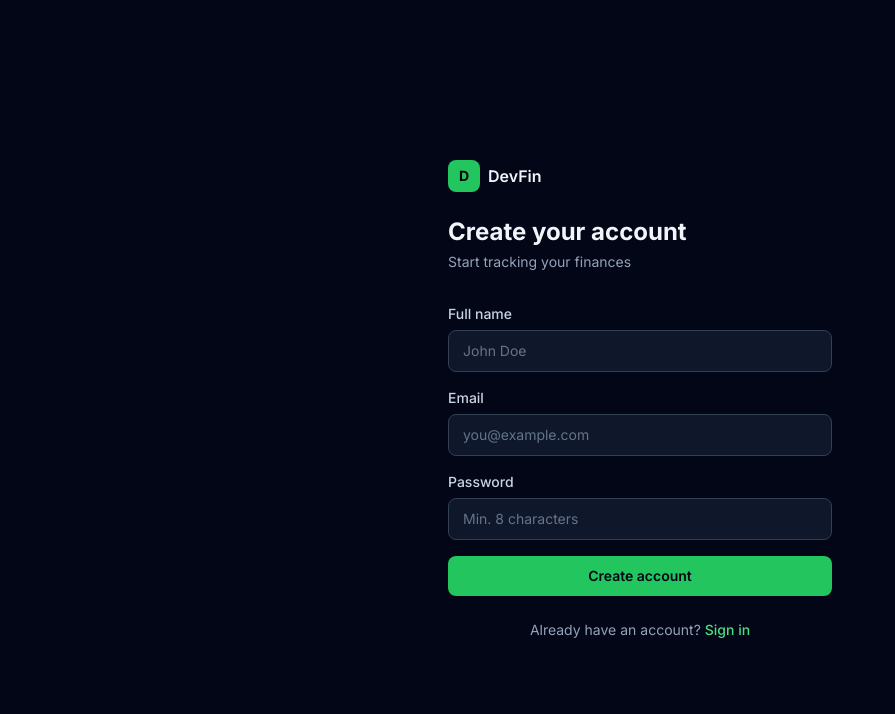
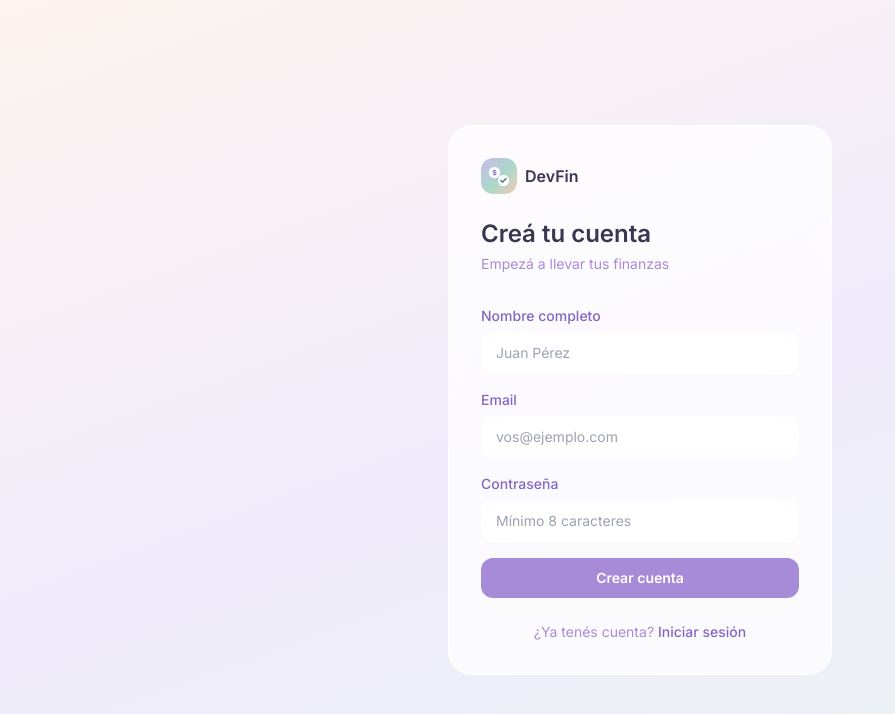
Before and after one commit to facumangione/devfin, a React (Vite) app in the folder client/: page /register in a window 1280 px wide. Shown: the top 714 px of the page, without its empty margins (0-895 px from the left). Built offline with nearby package versions, Linux system fonts and the light colour scheme; no server answers.

Commit message:
feat: redesign login and register pages with pastel glass theme

```diff
--- a/client/src/pages/auth/LoginPage.tsx
+++ b/client/src/pages/auth/LoginPage.tsx
@@ -1,13 +1,14 @@
-import { useState } from 'react'
+import { useState, useEffect } from 'react'
 import { Link, useNavigate } from 'react-router-dom'
 import { useForm } from 'react-hook-form'
 import { zodResolver } from '@hookform/resolvers/zod'
 import { z } from 'zod'
 import { useAuthStore } from '../../store/auth.store'
+import { useThemeStore } from '../../store/theme.store'
 
 const schema = z.object({
-  email: z.string().email('Enter a valid email'),
-  password: z.string().min(1, 'Password is required'),
+  email: z.string().email('Ingresá un email válido'),
+  password: z.string().min(1, 'La contraseña es obligatoria'),
 })
 
 type FormData = z.infer<typeof schema>
@@ -15,7 +16,12 @@ type FormData = z.infer<typeof schema>
 export default function LoginPage() {
   const navigate = useNavigate()
   const { login, isLoading } = useAuthStore()
+  const { isDark } = useThemeStore()
   const [serverError, setServerError] = useState('')
+
+  useEffect(() => {
+    document.body.classList.toggle('dark', isDark)
+  }, [isDark])
 
   const {
     register,
@@ -29,79 +35,75 @@ export default function LoginPage() {
       await login(data.email, data.password)
       navigate('/dashboard')
     } catch (err: any) {
-      setServerError(err.response?.data?.error || 'Something went wrong')
+      setServerError(err.response?.data?.error || 'Algo salió mal')
     }
   }
 
   return (
-    <div className="min-h-screen bg-slate-950 flex items-center justify-center p-4">
+    <div className="min-h-screen flex items-center justify-center p-4">
       <div className="w-full max-w-sm">
+        <div className="glass-strong rounded-3xl p-8">
           <div className="mb-8">
             <div className="flex items-center gap-2 mb-6">
-            <div className="w-8 h-8 rounded-lg bg-green-500 flex items-center justify-center text-sm font-bold">
-              D
+              <img src="/favicon.svg" alt="DevFin" className="w-9 h-9 rounded-xl" />
+              <span className="font-semibold text-lavender-800 dark:text-white">DevFin</span>
             </div>
-            <span className="font-semibold text-slate-100">DevFin</span>
-          </div>
-          <h1 className="text-2xl font-bold text-slate-100">Welcome back</h1>
-          <p className="text-slate-400 mt-1 text-sm">Sign in to your account</p>
+            <h1 className="text-2xl font-semibold text-lavender-800 dark:text-white">Bienvenido de nuevo</h1>
+            <p className="text-lavender-400 dark:text-lavender-200/70 mt-1 text-sm">Iniciá sesión en tu cuenta</p>
           </div>
 
           <form onSubmit={handleSubmit(onSubmit)} className="space-y-4">
             {serverError && (
-            <div className="bg-red-500/10 border border-red-500/20 rounded-lg px-4 py-3 text-red-400 text-sm">
+              <div className="bg-peach-50 dark:bg-rose-500/10 border border-peach-200 dark:border-rose-500/20 rounded-xl px-4 py-3 text-peach-600 dark:text-rose-200 text-sm">
                 {serverError}
               </div>
             )}
 
             <div>
-            <label className="block text-sm font-medium text-slate-300 mb-1.5">
+              <label className="block text-sm font-medium text-lavender-600 dark:text-lavender-200 mb-1.5">
                 Email
               </label>
               <input
                 {...register('email')}
                 type="email"
                 autoComplete="email"
-              placeholder="you@example.com"
-              className="w-full bg-slate-900 border border-slate-700 rounded-lg px-3.5 py-2.5 text-slate-100 placeholder:text-slate-500 focus:outline-none focus:ring-2 focus:ring-green-500/50 focus:border-green-500 transition text-sm"
+                placeholder="vos@ejemplo.com"
+                className="w-full glass rounded-xl px-3.5 py-2.5 text-lavender-800 dark:text-white placeholder:text-lavender-300 dark:placeholder:text-lavender-200/40 focus:outline-none focus:ring-2 focus:ring-lavender-400/40 transition text-sm"
               />
-            {errors.email && (
-              <p className="mt-1 text-xs text-red-400">{errors.email.message}</p>
-            )}
+              {errors.email && <p className="mt-1 text-xs text-peach-500">{errors.email.message}</p>}
             </div>
 
             <div>
-            <label className="block text-sm font-medium text-slate-300 mb-1.5">
-              Password
+              <label className="block text-sm font-medium text-lavender-600 dark:text-lavender-200 mb-1.5">
+                Contraseña
               </label>
               <input
                 {...register('password')}
                 type="password"
                 autoComplete="current-password"
                 placeholder="••••••••"
-              className="w-full bg-slate-900 border border-slate-700 rounded-lg px-3.5 py-2.5 text-slate-100 placeholder:text-slate-500 focus:outline-none focus:ring-2 focus:ring-green-500/50 focus:border-green-500 transition text-sm"
+                className="w-full glass rounded-xl px-3.5 py-2.5 text-lavender-800 dark:text-white placeholder:text-lavender-300 dark:placeholder:text-lavender-200/40 focus:outline-none focus:ring-2 focus:ring-lavender-400/40 transition text-sm"
               />
-            {errors.password && (
-              <p className="mt-1 text-xs text-red-400">{errors.password.message}</p>
-            )}
+              {errors.password && <p className="mt-1 text-xs text-peach-500">{errors.password.message}</p>}
             </div>
 
             <button
               type="submit"
               disabled={isLoading}
-            className="w-full bg-green-500 hover:bg-green-400 disabled:opacity-50 disabled:cursor-not-allowed text-slate-950 font-semibold rounded-lg py-2.5 text-sm transition-colors"
+              className="w-full bg-lavender-400 hover:bg-lavender-600 disabled:opacity-50 disabled:cursor-not-allowed text-white font-semibold rounded-xl py-2.5 text-sm transition-colors"
             >
-            {isLoading ? 'Signing in...' : 'Sign in'}
+              {isLoading ? 'Ingresando...' : 'Iniciar sesión'}
             </button>
           </form>
 
-        <p className="mt-6 text-center text-sm text-slate-400">
-          Don't have an account?{' '}
-          <Link to="/register" className="text-green-400 hover:text-green-300 font-medium">
-            Create one
+          <p className="mt-6 text-center text-sm text-lavender-400 dark:text-lavender-200/70">
+            ¿No tenés cuenta?{' '}
+            <Link to="/register" className="text-lavender-600 dark:text-lavender-200 hover:underline font-medium">
+              Creá una
             </Link>
           </p>
         </div>
       </div>
+    </div>
   )
 }
--- a/client/src/pages/auth/RegisterPage.tsx
+++ b/client/src/pages/auth/RegisterPage.tsx
@@ -1,14 +1,15 @@
-import { useState } from 'react'
+import { useState, useEffect } from 'react'
 import { Link, useNavigate } from 'react-router-dom'
 import { useForm } from 'react-hook-form'
 import { zodResolver } from '@hookform/resolvers/zod'
 import { z } from 'zod'
 import { useAuthStore } from '../../store/auth.store'
+import { useThemeStore } from '../../store/theme.store'
 
 const schema = z.object({
-  name: z.string().min(2, 'Name must be at least 2 characters'),
-  email: z.string().email('Enter a valid email'),
-  password: z.string().min(8, 'Password must be at least 8 characters'),
+  name: z.string().min(2, 'El nombre debe tener al menos 2 caracteres'),
+  email: z.string().email('Ingresá un email válido'),
+  password: z.string().min(8, 'La contraseña debe tener al menos 8 caracteres'),
 })
 
 type FormData = z.infer<typeof schema>
@@ -16,7 +17,12 @@ type FormData = z.infer<typeof schema>
 export default function RegisterPage() {
   const navigate = useNavigate()
   const { register: registerUser, isLoading } = useAuthStore()
+  const { isDark } = useThemeStore()
   const [serverError, setServerError] = useState('')
+
+  useEffect(() => {
+    document.body.classList.toggle('dark', isDark)
+  }, [isDark])
 
   const {
     register,
@@ -30,95 +36,89 @@ export default function RegisterPage() {
       await registerUser(data.name, data.email, data.password)
       navigate('/dashboard')
     } catch (err: any) {
-      setServerError(err.response?.data?.error || 'Something went wrong')
+      setServerError(err.response?.data?.error || 'Algo salió mal')
     }
   }
 
   return (
-    <div className="min-h-screen bg-slate-950 flex items-center justify-center p-4">
+    <div className="min-h-screen flex items-center justify-center p-4">
       <div className="w-full max-w-sm">
+        <div className="glass-strong rounded-3xl p-8">
           <div className="mb-8">
             <div className="flex items-center gap-2 mb-6">
-            <div className="w-8 h-8 rounded-lg bg-green-500 flex items-center justify-center text-sm font-bold">
-              D
+              <img src="/favicon.svg" alt="DevFin" className="w-9 h-9 rounded-xl" />
+              <span className="font-semibold text-lavender-800 dark:text-white">DevFin</span>
             </div>
-            <span className="font-semibold text-slate-100">DevFin</span>
-          </div>
-          <h1 className="text-2xl font-bold text-slate-100">Create your account</h1>
-          <p className="text-slate-400 mt-1 text-sm">Start tracking your finances</p>
+            <h1 className="text-2xl font-semibold text-lavender-800 dark:text-white">Creá tu cuenta</h1>
+            <p className="text-lavender-400 dark:text-lavender-200/70 mt-1 text-sm">Empezá a llevar tus finanzas</p>
           </div>
 
           <form onSubmit={handleSubmit(onSubmit)} className="space-y-4">
             {serverError && (
-            <div className="bg-red-500/10 border border-red-500/20 rounded-lg px-4 py-3 text-red-400 text-sm">
+              <div className="bg-peach-50 dark:bg-rose-500/10 border border-peach-200 dark:border-rose-500/20 rounded-xl px-4 py-3 text-peach-600 dark:text-rose-200 text-sm">
                 {serverError}
               </div>
             )}
 
             <div>
-            <label className="block text-sm font-medium text-slate-300 mb-1.5">
-              Full name
+              <label className="block text-sm font-medium text-lavender-600 dark:text-lavender-200 mb-1.5">
+                Nombre completo
               </label>
               <input
                 {...register('name')}
                 type="text"
                 autoComplete="name"
-              placeholder="John Doe"
-              className="w-full bg-slate-900 border border-slate-700 rounded-lg px-3.5 py-2.5 text-slate-100 placeholder:text-slate-500 focus:outline-none focus:ring-2 focus:ring-green-500/50 focus:border-green-500 transition text-sm"
+                placeholder="Juan Pérez"
+                className="w-full glass rounded-xl px-3.5 py-2.5 text-lavender-800 dark:text-white placeholder:text-lavender-300 dark:placeholder:text-lavender-200/40 focus:outline-none focus:ring-2 focus:ring-lavender-400/40 transition text-sm"
               />
-            {errors.name && (
-              <p className="mt-1 text-xs text-red-400">{errors.name.message}</p>
-            )}
+              {errors.name && <p className="mt-1 text-xs text-peach-500">{errors.name.message}</p>}
             </div>
 
             <div>
-            <label className="block text-sm font-medium text-slate-300 mb-1.5">
+              <label className="block text-sm font-medium text-lavender-600 dark:text-lavender-200 mb-1.5">
                 Email
               </label>
               <input
                 {...register('email')}
                 type="email"
                 autoComplete="email"
-              placeholder="you@example.com"
-              className="w-full bg-slate-900 border border-slate-700 rounded-lg px-3.5 py-2.5 text-slate-100 placeholder:text-slate-500 focus:outline-none focus:ring-2 focus:ring-green-500/50 focus:border-green-500 transition text-sm"
+                placeholder="vos@ejemplo.com"
+                className="w-full glass rounded-xl px-3.5 py-2.5 text-lavender-800 dark:text-white placeholder:text-lavender-300 dark:placeholder:text-lavender-200/40 focus:outline-none focus:ring-2 focus:ring-lavender-400/40 transition text-sm"
               />
-            {errors.email && (
-              <p className="mt-1 text-xs text-red-400">{errors.email.message}</p>
-            )}
+              {errors.email && <p className="mt-1 text-xs text-peach-500">{errors.email.message}</p>}
             </div>
 
             <div>
-            <label className="block text-sm font-medium text-slate-300 mb-1.5">
-              Password
+              <label className="block text-sm font-medium text-lavender-600 dark:text-lavender-200 mb-1.5">
+                Contraseña
               </label>
               <input
                 {...register('password')}
                 type="password"
                 autoComplete="new-password"
-              placeholder="Min. 8 characters"
-              className="w-full bg-slate-900 border border-slate-700 rounded-lg px-3.5 py-2.5 text-slate-100 placeholder:text-slate-500 focus:outline-none focus:ring-2 focus:ring-green-500/50 focus:border-green-500 transition text-sm"
+                placeholder="Mínimo 8 caracteres"
+                className="w-full glass rounded-xl px-3.5 py-2.5 text-lavender-800 dark:text-white placeholder:text-lavender-300 dark:placeholder:text-lavender-200/40 focus:outline-none focus:ring-2 focus:ring-lavender-400/40 transition text-sm"
               />
-            {errors.password && (
-              <p className="mt-1 text-xs text-red-400">{errors.password.message}</p>
-            )}
+              {errors.password && <p className="mt-1 text-xs text-peach-500">{errors.password.message}</p>}
             </div>
 
             <button
               type="submit"
               disabled={isLoading}
-            className="w-full bg-green-500 hover:bg-green-400 disabled:opacity-50 disabled:cursor-not-allowed text-slate-950 font-semibold rounded-lg py-2.5 text-sm transition-colors"
+              className="w-full bg-lavender-400 hover:bg-lavender-600 disabled:opacity-50 disabled:cursor-not-allowed text-white font-semibold rounded-xl py-2.5 text-sm transition-colors"
             >
-            {isLoading ? 'Creating account...' : 'Create account'}
+              {isLoading ? 'Creando cuenta...' : 'Crear cuenta'}
             </button>
           </form>
 
-        <p className="mt-6 text-center text-sm text-slate-400">
-          Already have an account?{' '}
-          <Link to="/login" className="text-green-400 hover:text-green-300 font-medium">
-            Sign in
+          <p className="mt-6 text-center text-sm text-lavender-400 dark:text-lavender-200/70">
+            ¿Ya tenés cuenta?{' '}
+            <Link to="/login" className="text-lavender-600 dark:text-lavender-200 hover:underline font-medium">
+              Iniciar sesión
             </Link>
           </p>
         </div>
       </div>
+    </div>
   )
 }
```
Lines whose indentation alone changed are shown as unchanged.
